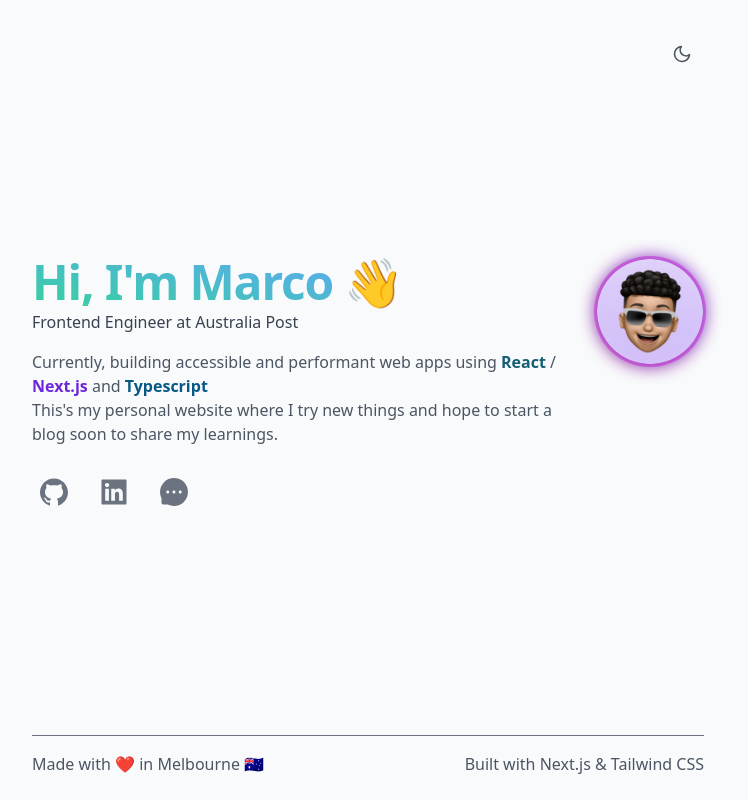
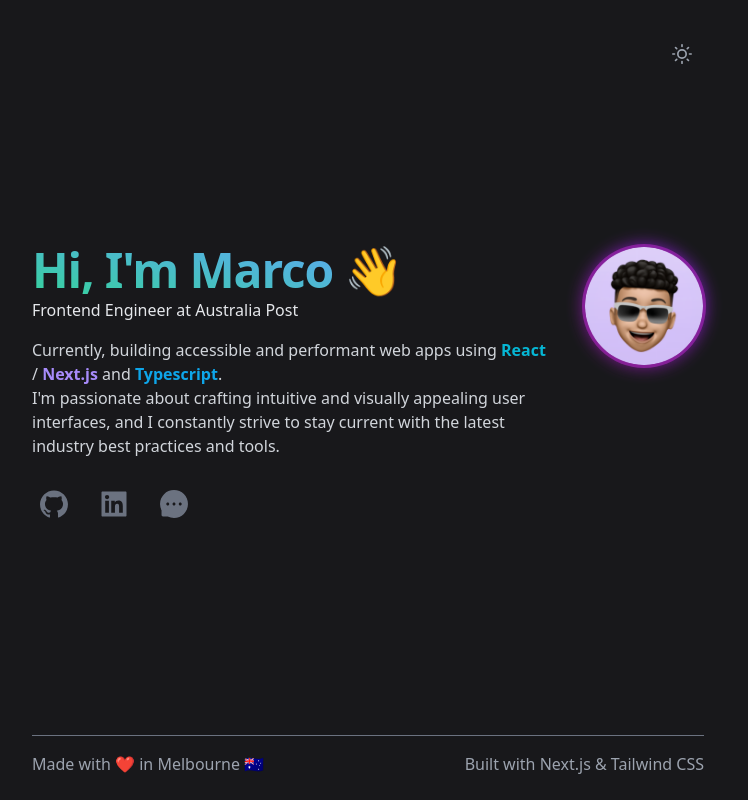
Before and after one commit to marcohinen/marcohinen.me, a Next.js app: page / in a window 1280 px wide. Shown: the whole page, without its empty margins (272-1020 px from the left). Built offline with nearby package versions, Linux system fonts and the light colour scheme.

Commit message:
chore: content improvements

```diff
--- a/src/app/page.tsx
+++ b/src/app/page.tsx
@@ -6,7 +6,7 @@ const Page = () => {
   return (
     <div className="mx-auto my-auto flex max-w-2xl flex-col items-center justify-center border-gray-200 pb-16 dark:border-gray-700">
       <div className="flex flex-col-reverse items-start sm:flex-row">
-        <div className="flex flex-col sm:mr-8">
+        <div className="flex max-w-[520px] flex-col sm:mr-8">
           <h1 className="mb-1 text-3xl font-bold tracking-tight md:text-5xl ">
             <span className="bg-gradient-to-bl from-blue-400 to-emerald-400 bg-clip-text text-transparent">
               {`Hi, I'm Marco `}
@@ -29,16 +29,18 @@ const Page = () => {
             <span className="font-semibold text-sky-800 dark:text-sky-500">
               Typescript
             </span>
+            .
           </p>
           <p className="text-gray-600 dark:text-gray-300 ">
-            This{`'`}s my personal website where I try new things and hope to
-            start a blog soon to share my learnings.
+            {`I'm passionate about crafting intuitive and visually appealing
+            user interfaces, and I constantly strive to stay current with the
+            latest industry best practices and tools.`}
           </p>
           <SocialLinks />
         </div>
         <div className="group relative mb-4 w-[80px] sm:mb-0 sm:w-[156px]">
           <div className="opacity-85 absolute -inset-0.5 animate-tilt rounded-full bg-gradient-to-tr from-fuchsia-800 to-purple-700 blur transition duration-1000 group-hover:opacity-100 group-hover:duration-200" />
-          <div className="absolute -inset-0.5 rounded-full bg-fuchsia-600  opacity-50" />
+          <div className="absolute -inset-0.5 rounded-full bg-fuchsia-600 opacity-50" />
           <Image
             alt="An avatar of Marco"
             height={156}
--- a/src/contexts/ThemeContextProvider.tsx
+++ b/src/contexts/ThemeContextProvider.tsx
@@ -7,7 +7,11 @@ type Props = {
 };
 
 function ThemeContextProvider({ children }: Props) {
-  return <ThemeProvider attribute="class">{children}</ThemeProvider>;
+  return (
+    <ThemeProvider attribute="class" defaultTheme="dark">
+      {children}
+    </ThemeProvider>
+  );
 }
 
 export default ThemeContextProvider;
```
Also changed, not shown: package.json (+20 -20 lines), 1 other file (tests, documents, lock files or other folders).
